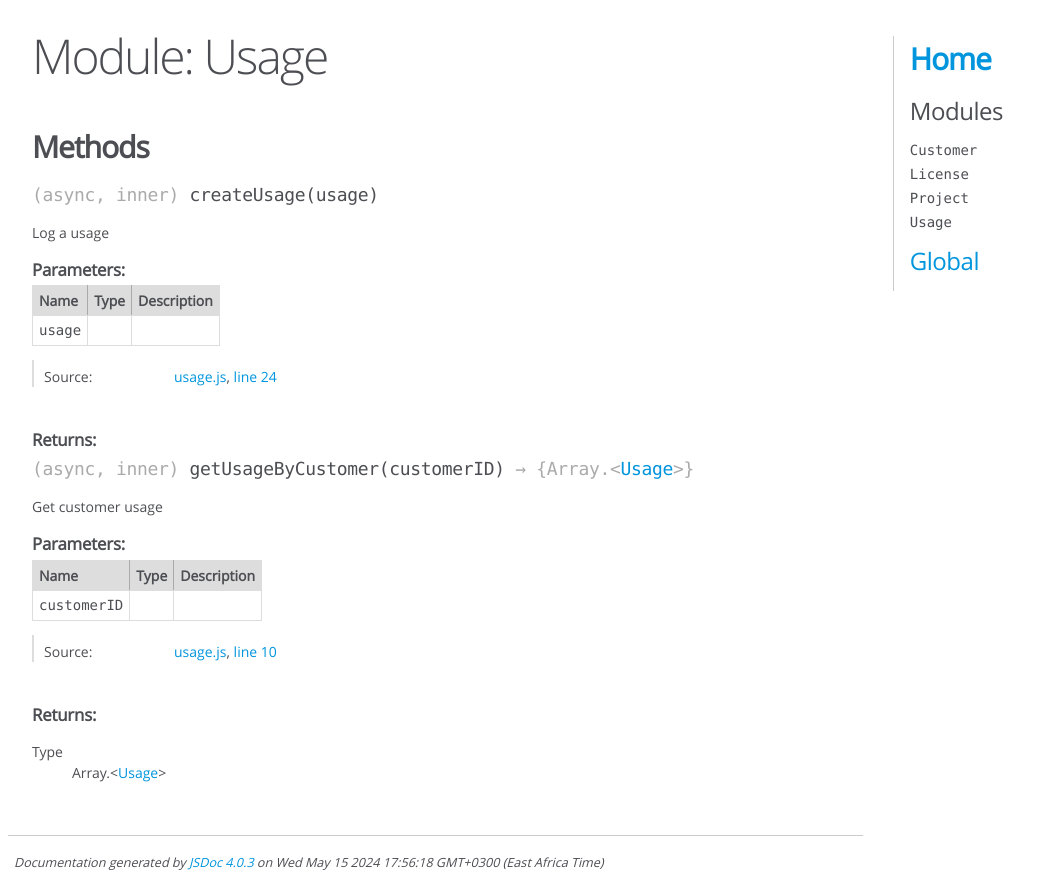
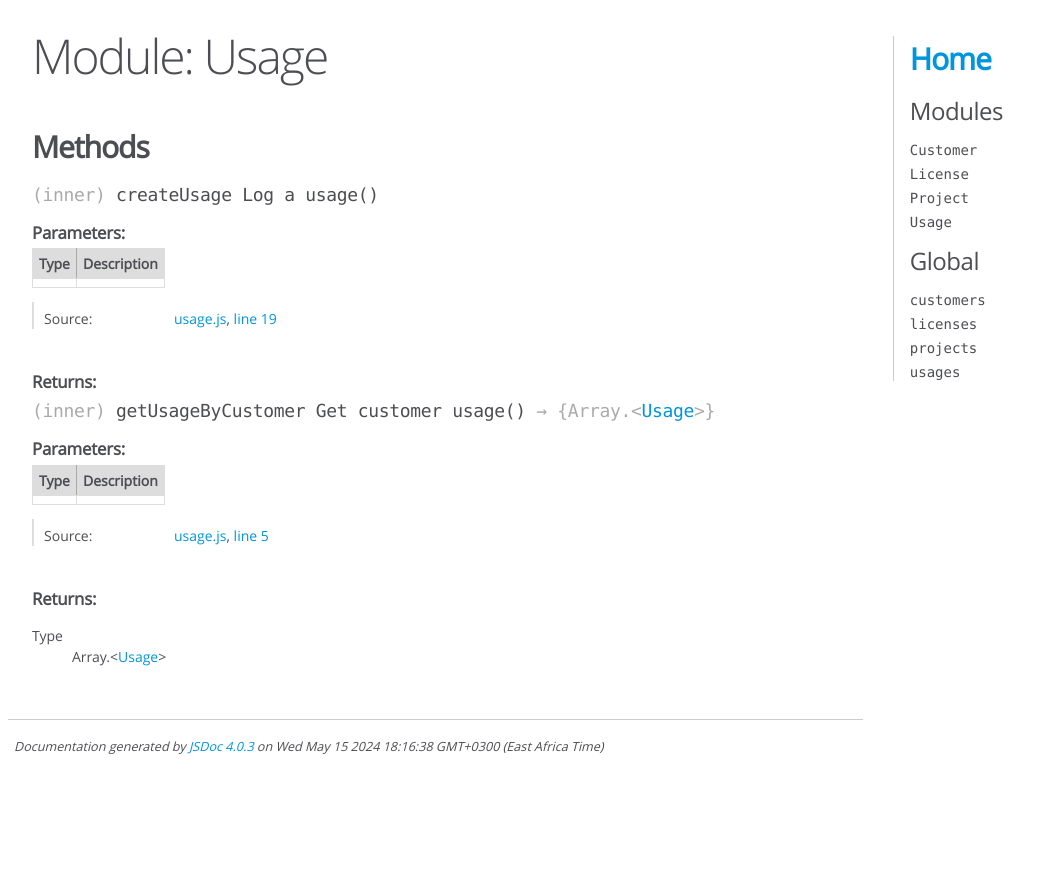
Before and after one commit to LarvenLLC/marra-sdk-js, a website: page docs/module-Usage.html in a window 1280 px wide. Shown: the whole page, without its empty margins (0-1051 px from the left). After the commit the page ends 800 px from the top, so only its background shows below. Drawn offline with Linux system fonts and the light colour scheme.

Commit message:
optimize types - docs/module-Usage.html

```diff
--- a/docs/module-Usage.html
+++ b/docs/module-Usage.html
@@ -64,16 +64,12 @@
 
 
 
-    <h4 class="name" id="~createUsage"><span class="type-signature">(async, inner) </span>createUsage<span class="signature">(usage)</span><span class="type-signature"></span></h4>
+    <h4 class="name" id="~createUsageLogausage"><span class="type-signature">(inner) </span>createUsage Log a usage<span class="signature">()</span><span class="type-signature"></span></h4>
 
 
 
 
 
-
-<div class="description">
-    <p>Log a usage</p>
-</div>
 
 
 
@@ -90,8 +86,6 @@
     <thead>
     <tr>
 
-        <th>Name</th>
-
 
         <th>Type</th>
 
@@ -107,8 +101,6 @@
 
 
         <tr>
-
-                <td class="name"><code>usage</code></td>
 
 
             <td class="type">
@@ -160,7 +152,7 @@
 
     <dt class="tag-source">Source:</dt>
     <dd class="tag-source"><ul class="dummy"><li>
-        <a href="usage.js.html">usage.js</a>, <a href="usage.js.html#line24">line 24</a>
+        <a href="usage.js.html">usage.js</a>, <a href="usage.js.html#line19">line 19</a>
     </li></ul></dd>
 
 
@@ -202,16 +194,12 @@
 
 
 
-    <h4 class="name" id="~getUsageByCustomer"><span class="type-signature">(async, inner) </span>getUsageByCustomer<span class="signature">(customerID)</span><span class="type-signature"> &rarr; {Array.&lt;<a href="global.html#Usage">Usage</a>>}</span></h4>
+    <h4 class="name" id="~getUsageByCustomerGetcustomerusage"><span class="type-signature">(inner) </span>getUsageByCustomer Get customer usage<span class="signature">()</span><span class="type-signature"> &rarr; {Array.&lt;<a href="global.html#Usage">Usage</a>>}</span></h4>
 
 
 
 
 
-
-<div class="description">
-    <p>Get customer usage</p>
-</div>
 
 
 
@@ -228,8 +216,6 @@
     <thead>
     <tr>
 
-        <th>Name</th>
-
 
         <th>Type</th>
 
@@ -245,8 +231,6 @@
 
 
         <tr>
-
-                <td class="name"><code>customerID</code></td>
 
 
             <td class="type">
@@ -298,7 +282,7 @@
 
     <dt class="tag-source">Source:</dt>
     <dd class="tag-source"><ul class="dummy"><li>
-        <a href="usage.js.html">usage.js</a>, <a href="usage.js.html#line10">line 10</a>
+        <a href="usage.js.html">usage.js</a>, <a href="usage.js.html#line5">line 5</a>
     </li></ul></dd>
 
 
@@ -362,13 +346,13 @@
 </div>
 
 <nav>
-    <h2><a href="index.html">Home</a></h2><h3>Modules</h3><ul><li><a href="module-Customer.html">Customer</a></li><li><a href="module-License.html">License</a></li><li><a href="module-Project.html">Project</a></li><li><a href="module-Usage.html">Usage</a></li></ul><h3><a href="global.html">Global</a></h3>
+    <h2><a href="index.html">Home</a></h2><h3>Modules</h3><ul><li><a href="module-Customer.html">Customer</a></li><li><a href="module-License.html">License</a></li><li><a href="module-Project.html">Project</a></li><li><a href="module-Usage.html">Usage</a></li></ul><h3>Global</h3><ul><li><a href="global.html#customers">customers</a></li><li><a href="global.html#licenses">licenses</a></li><li><a href="global.html#projects">projects</a></li><li><a href="global.html#usages">usages</a></li></ul>
 </nav>
 
 <br class="clear">
 
 <footer>
-    Documentation generated by <a href="https://github.com/jsdoc/jsdoc">JSDoc 4.0.3</a> on Wed May 15 2024 17:56:18 GMT+0300 (East Africa Time)
+    Documentation generated by <a href="https://github.com/jsdoc/jsdoc">JSDoc 4.0.3</a> on Wed May 15 2024 18:16:38 GMT+0300 (East Africa Time)
 </footer>
 
 <script> prettyPrint(); </script>
```
